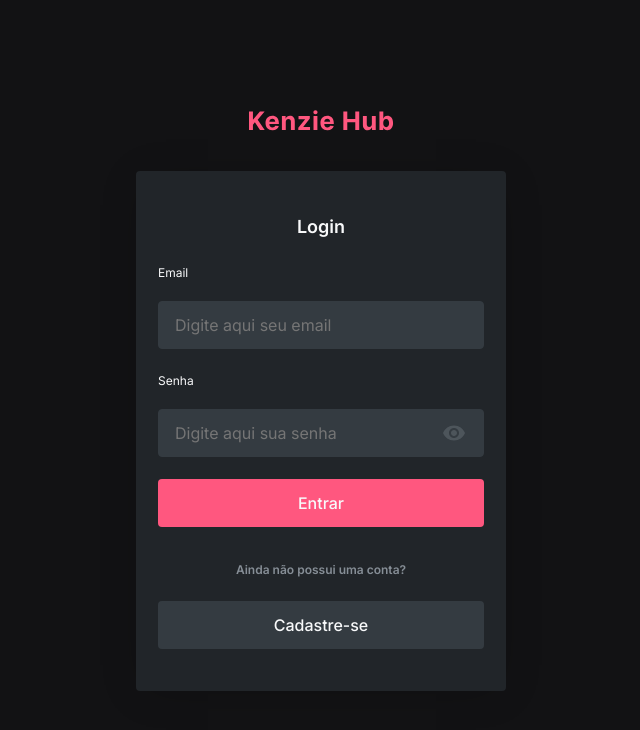
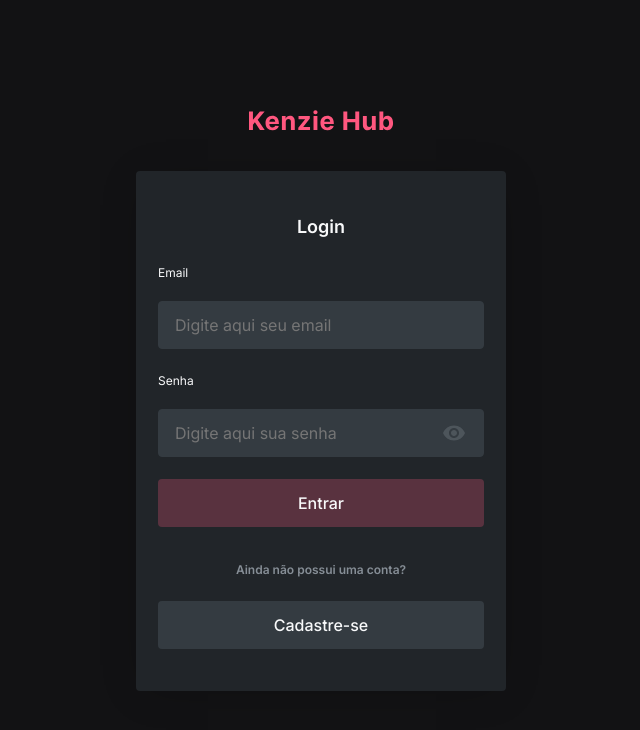
Before and after one commit to Kenzie-Academy-Brasil-Developers/react-entrega-kenzie-hub-mauriliotn, a React (Vite) app: page / in a window 1280 px wide. Shown: the top 730 px of the page, without its empty margins (319-959 px from the left). Built offline with nearby package versions, Linux system fonts and the light colour scheme; the HTML template or start-up script is replaced by a standard one.

Commit message:
Projeto finalizado - release 1.5

```diff
--- a/src/components/forms/LoginForm/index.jsx
+++ b/src/components/forms/LoginForm/index.jsx
@@ -14,7 +14,7 @@ export const LoginForm = ({ setUser }) => {
   const {
     register,
     handleSubmit,
-    formState: { errors },
+    formState: { errors, isDirty, isValid },
   } = useForm({
     resolver: zodResolver(loginFormSchema),
   });
@@ -74,11 +74,7 @@ export const LoginForm = ({ setUser }) => {
         />
       </div>
       <button
-        className={
-          errors && Object.keys(errors).length > 0
-            ? "btn negative bg"
-            : "btn default bg"
-        }
+        className={!isValid || !isDirty ? "btn negative bg" : "btn default bg"}
         type="submit"
         disabled={loading}
       >
--- a/src/components/forms/RegisterForm/index.jsx
+++ b/src/components/forms/RegisterForm/index.jsx
@@ -14,7 +14,7 @@ export const RegisterForm = () => {
   const {
     register,
     handleSubmit,
-    formState: { errors },
+    formState: { errors, isDirty, isValid },
     reset,
   } = useForm({
     resolver: zodResolver(registerFormSchema),
@@ -131,11 +131,7 @@ export const RegisterForm = () => {
         </option>
       </Select>
       <button
-        className={
-          errors && Object.keys(errors).length > 0
-            ? "btn negative bg"
-            : "btn default bg"
-        }
+        className={!isValid || !isDirty ? "btn negative bg" : "btn default bg"}
         disabled={loading}
       >
         {loading ? <ImSpinner /> : "Cadastrar"}
```
